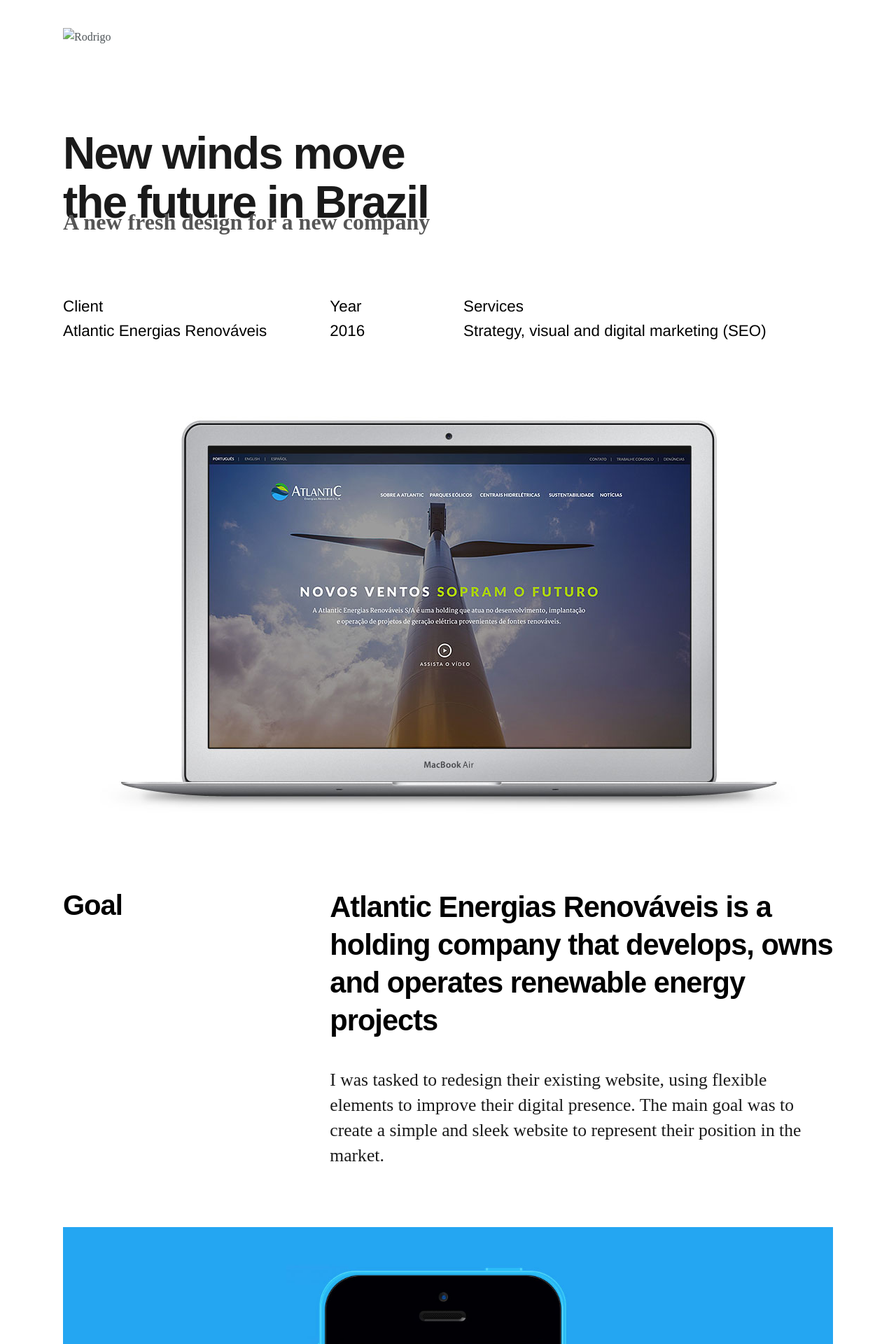
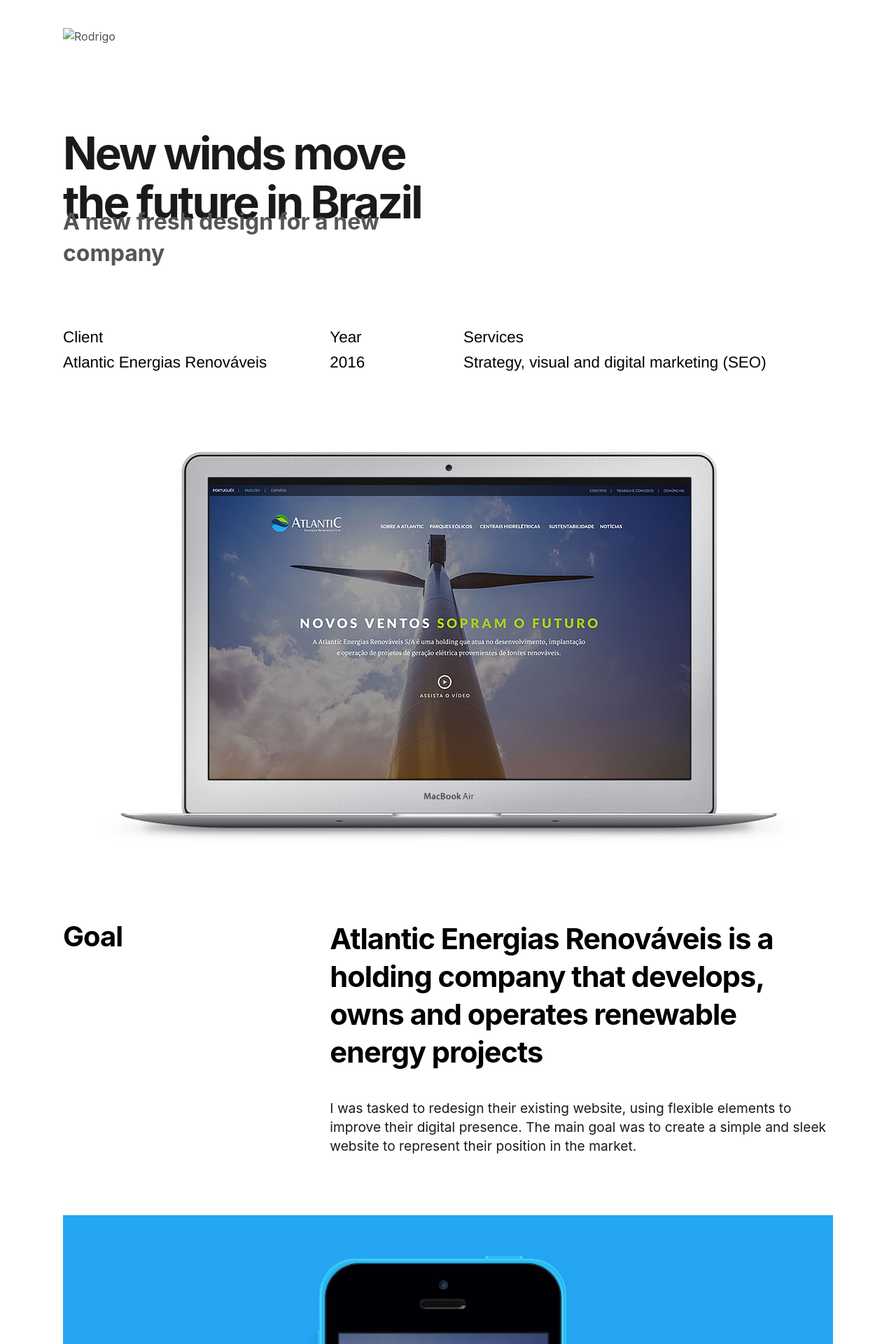
Before and after one commit to drigoteixeira/drigoteixeira.github.io, a Jekyll site: the page built from projects/atlantic/index.html, in a window 1280 px wide. Shown: the top 1920 px of the page at 70% size. Built offline with Jekyll 4.4.1, drawn with Linux system fonts in a browser that asks for light colours.

Commit message:
Update style fonts

```diff
--- a/_scss/base.scss
+++ b/_scss/base.scss
@@ -17,10 +17,12 @@
 	/* currently ems cause chrome bug misinterpreting rems on body element */
 	line-height: 1.6;
 	color: $base-gray;
+    text-rendering: optimizeLegibility;
   	-webkit-font-smoothing: antialiased;
+    font-feature-settings: 'kern';
     font-weight: 400;
     font-style: normal;
-    font-family: 'Noto', serif;
+    font-family: 'Inter', sans-serif;
 }
 
 .right {
--- a/_scss/links.scss
+++ b/_scss/links.scss
@@ -1,19 +1,21 @@
 /* Links
 –––––––––––––––––––––––––––––––––––––––––––––––––– */
 a {
-  color: $base-gray;
+  color: $gray-8;
   transition: color 0.2s linear;
   -o-transition: color 0.2s linear;
   -moz-transition: color 0.2s linear;
   -webkit-transition: color 0.2s linear;
   text-decoration: none;
-  border-bottom: 1px solid $base-gray;
+  border-bottom: 2px solid $gray-8;
+  font-weight: 700;
 }
 
 a:hover {
-  color: $base-gray;
+  color: $gray-8;
   text-decoration: none;
   border-bottom: none;
 }
 
-a:visited { color: $base-gray; }
+a:visited,
+li a { color: $gray-8; border-bottom: 2px solid $gray-8; }
--- a/_scss/lists.scss
+++ b/_scss/lists.scss
@@ -27,10 +27,11 @@
     margin-bottom: 1rem;
 }
 
+
 ul li,
 ol li {
     line-height: 32px;
-    font-size: 1.8em;
+    font-size: 1.4em;
     list-style-position: outside;
     margin-bottom: 20px;
 }
@@ -63,6 +64,6 @@
     dt,
     dd,
     li {
-        font-size: 1em;
+        font-size: 1.2em;
     }
 }
--- a/_scss/typography.scss
+++ b/_scss/typography.scss
@@ -10,14 +10,14 @@
     letter-spacing: -1px;
     color: $black;
     margin-top: 0;
-    font-family: 'Poppins', sans-serif;
+    font-family: 'Inter', sans-serif;
     font-weight: 700;
 }
 
 h1 {
     font-size: 4em;
     line-height: 1.1;
-    letter-spacing: -2px;
+    letter-spacing: -3px;
     color: $base-gray;
 }
 
@@ -79,7 +79,7 @@
 }
 
 p {
-    font-size: 1.6em;
+    font-size: 1.2em;
     font-weight: 400;
     line-height: 1.4em;
 }
@@ -150,14 +150,10 @@
 .social li {
     display: inline;
     list-style: none;
-    font-size: 1.4em;
+    font-size: 1.2em;
     padding: 0;
     color: $gray-9;
     margin: 0 20px 0 0;
-}
-
-.social li a {
-    color: #222;
 }
 
 blockquote {
--- a/js/scripts.js
+++ b/js/scripts.js
@@ -36,7 +36,7 @@
 
     WebFont.load({
     google: {
-      families: ['Noto+Serif:400,400i,700,700i', 'Poppins:400,400i,700,700i'],
+      families: ['Inter:400;700'],
       url: ['https://fonts.googleapis.com/css2'],
     }
     });
```
Also changed, not shown: index.html (+9 -3 lines).
